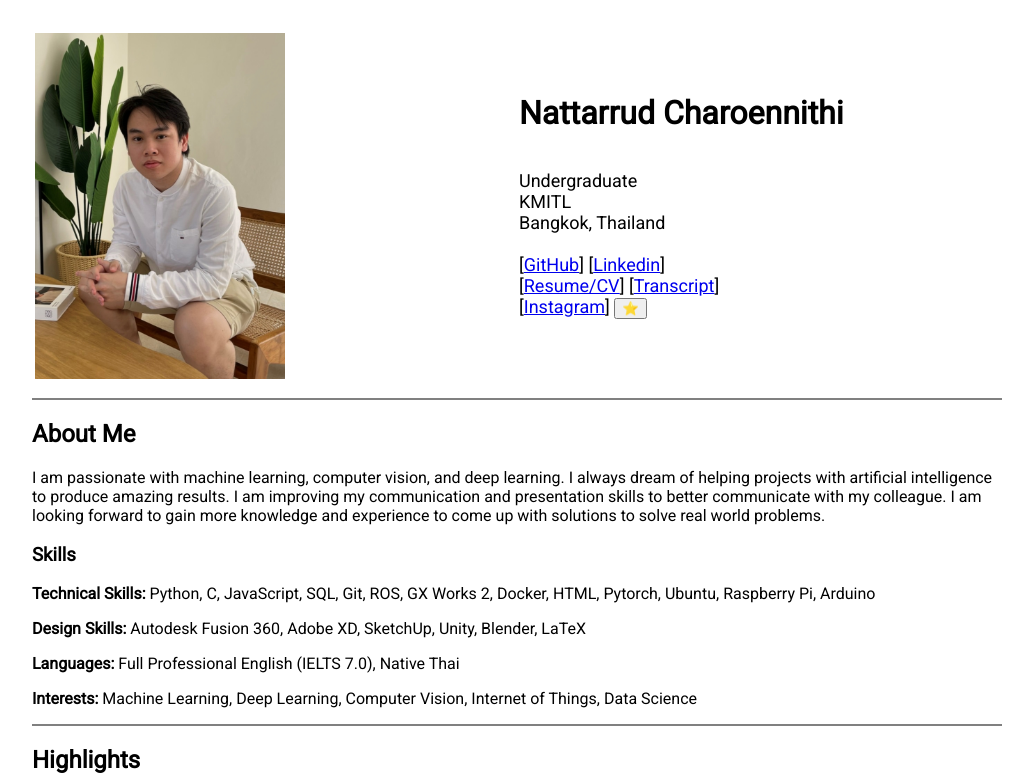
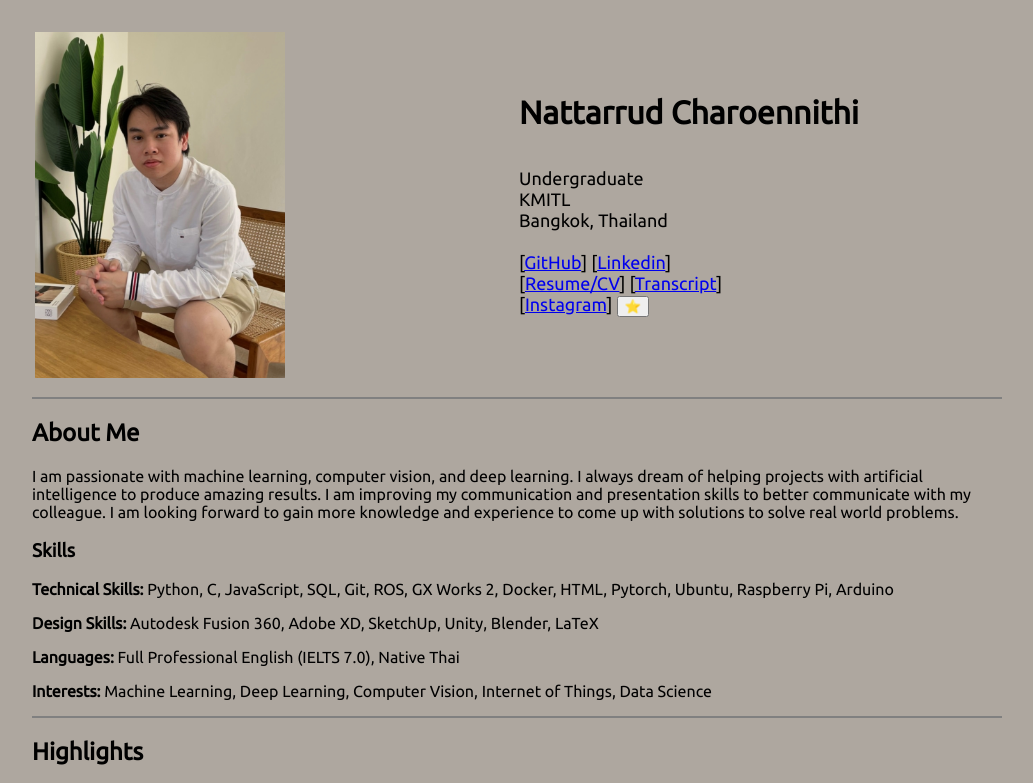
Before and after one commit to jaithehuman/jaithehuman, a plain HTML site: page index.html in a window 1280 px wide. Shown: the top 783 px of the page, without its empty margins (125-1158 px from the left). Drawn offline with Linux system fonts and the light colour scheme.

Commit message:
change bg color

```diff
--- a/index.html
+++ b/index.html
@@ -4,20 +4,20 @@
 <title>Nattarrud Charoennithi</title>
 <link rel="preconnect" href="https://fonts.googleapis.com">
 <link rel="preconnect" href="https://fonts.gstatic.com" crossorigin>
-<link href="https://fonts.googleapis.com/css2?family=Roboto&display=swap" rel="stylesheet">
+<link href="https://fonts.googleapis.com/css2?family=Ubuntu&display=swap" rel="stylesheet">
 <style>
     * {box-sizing:border-box}
 
-@import url('https://fonts.googleapis.com/css2?family=Roboto:wght@300&display=swap');
+@import url('https://fonts.googleapis.com/css2?family=Ubuntu:wght@300&display=swap');
 
 body {
-    background-color: white;
+    background-color: #AEA79F;
     color: black;
-    font-family: 'Roboto', sans-serif;
+    font-family: 'Ubuntu', sans-serif;
 }
 
 .dark-mode {
-  background-color: black;
+  background-color: #111111;
   color: white;
 }
 .center {
@@ -141,10 +141,10 @@ div.ex1{
                 <img width="250" src="./files/mypic.jpg" border="0">
             </td>
             <td>
-                <font face="'Roboto', sans-serif;" size="6">
+                <font face="'Ubuntu', sans-serif;" size="6">
                     <b>Nattarrud Charoennithi</b><br><br>
                 </font>
-                <font face="'Roboto', sans-serif;" size="4">
+                <font face="'Ubuntu', sans-serif;" size="4">
                     Undergraduate<br>
                     KMITL<br>
                     Bangkok, Thailand<br><br>
```
